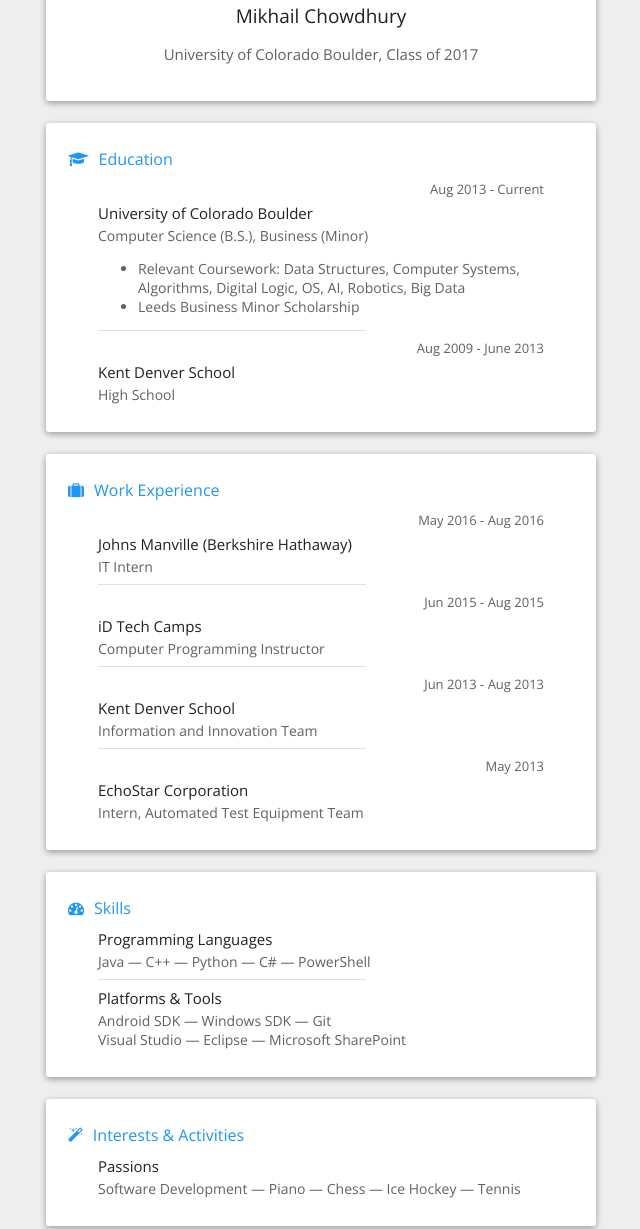
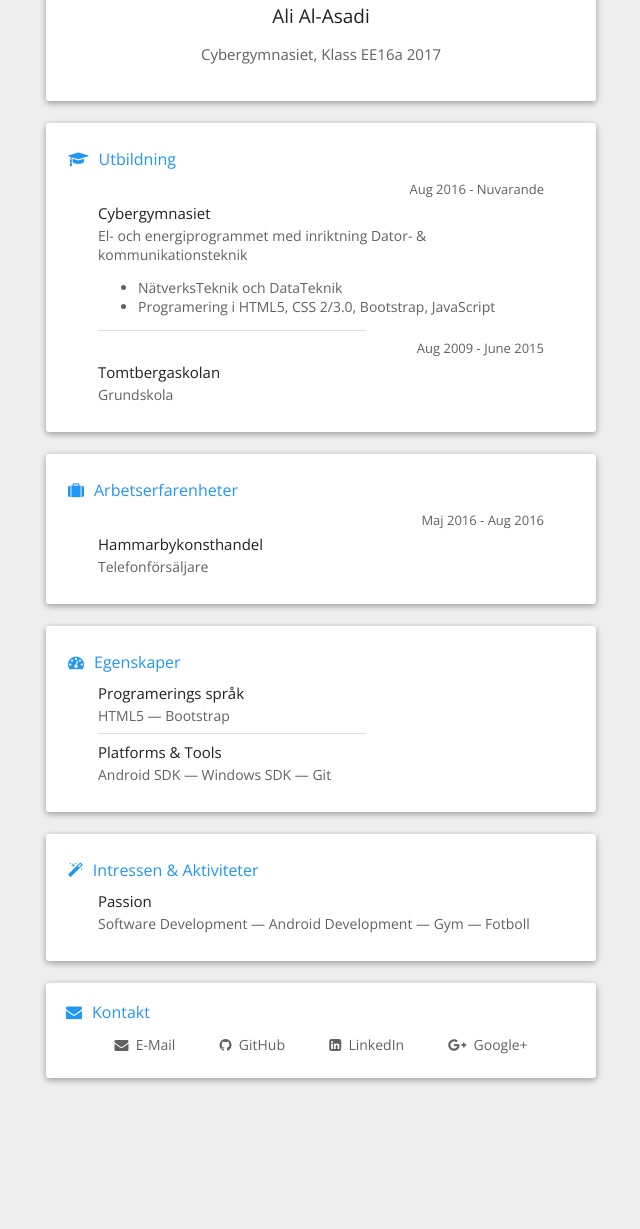
Before and after one commit to alial04/webprogramering1.github.io, a plain HTML site: page index.html in a window 1280 px wide. Shown: the part 247-1476 px from the top of the page, without its empty margins (319-959 px from the left). After the commit the page ends 1365 px from the top, so only its background shows below. Drawn offline with nearby package versions, Linux system fonts and the light colour scheme.

Commit message:
added new favicon.ico & edited index

```diff
--- a/index.html
+++ b/index.html
@@ -1,24 +1,12 @@
-<!--
-	* Personal Cards 1.0 by Luca Cassani adopted by Mikhail Chowdhury *
-
-	http://lucacassani.me/personalcards/
-
-	You can copy, modify, publish, use, sell,
-	or distribute this template for any purpose,
-	commercial or non-commercial, and by any means.
-	It requires no special copyright notes nor attribution.
--->
-
 <!DOCTYPE html>
 <html lang="en">
 
 <head>
-	<title>Mikhail Chowdhury</title>
+    <title>Ali Al-Asadi</title>
     <link href="css/style.css" rel="stylesheet" type="text/css">
     <link href='https://fonts.googleapis.com/css?family=Open+Sans' rel='stylesheet' type='text/css'>
     <link rel="stylesheet" href="css/font-awesome.min.css">
-	<meta name="description" content="Mikhail Chowdhury">
-	<meta name="author" content="Luca Cassani">
+    <meta name="description" content="Ali Al-Asadi">
     <meta name="viewport" content="width=device-width, user-scalable=no, initial-scale=1.0, minimum-scale=1.0, maximum-scale=1.0">
     <meta name="theme-color" content="#2196F3">
 </head>
@@ -27,129 +15,95 @@
     <div id="blue_bg"></div>
     <header>
         <div id="quick_card" class="card">
-			<div><img id="photo" src="img/Denver-2015-11.jpg" /></div>
+            <div><img id="photo" src="img/IMG_20150923_090257.jpg" /></div>
             <!-- replace photo in /img/ 705x705 -->
-			<h1 id="name">Mikhail Chowdhury</h1>
-			<h2 id="description">University of Colorado Boulder, Class of 2017</h2>
+            <h1 id="name">Ali Al-Asadi</h1>
+            <h2 id="description">Cybergymnasiet, Klass EE16a 2017</h2>
         </div>
     </header>
     <main>
 
         <div id="about_card" class="card">
             <section class="tab">
-				<div class="title"><i class="fa fa-graduation-cap"></i>Education</div>
+                <div class="title"><i class="fa fa-graduation-cap"></i>Utbildning</div>
                 <div class="content">
                     <section class="element">
-						<div class="date">Aug 2013 - Current</div>
-						<div class="name">University of Colorado Boulder</div>
-						<div class="info">Computer Science (B.S.), Business (Minor)
+                        <div class="date">Aug 2016 - Nuvarande</div>
+                        <div class="name">Cybergymnasiet</div>
+                        <div class="info">El- och energiprogrammet med inriktning Dator- & kommunikationsteknik
                             <ul>
-								<li>Relevant Coursework: Data Structures, Computer Systems, Algorithms, Digital Logic, OS, AI, Robotics, Big Data</li>
-								<li>Leeds Business Minor Scholarship</li>
-								<!--<li>Computer Science GPA: 3.5</li>-->
+                                <li>NätverksTeknik och DataTeknik</li>
+                                <li>Programering i HTML5, CSS 2/3.0, Bootstrap, JavaScript</li>
                             </ul>
                         </div>
                     </section>
                     <hr align="left" />
                     <section class="element">
-						<div class="date">Aug 2009 - June 2013</div>
-						<div class="name">Kent Denver School</div>
-						<div class="info">High School</div>
+                        <div class="date">Aug 2009 - June 2015</div>
+                        <div class="name">Tomtbergaskolan</div>
+                        <div class="info">Grundskola</div>
                     </section>
-					<!-- You can add more education details! -->
                 </div>
             </section>
         </div>
         <div id="about_card" class="card">
             <section class="tab">
-				<div class="title"><i class="fa fa-suitcase"></i>Work Experience</div>
+                <div class="title"><i class="fa fa-suitcase"></i>Arbetserfarenheter</div>
                 <div class="content">
                     <section class="element">
-						<div class="date">May 2016 - Aug 2016</div>
-						<div class="name">Johns Manville (Berkshire Hathaway)</div>
-						<div class="info">IT Intern</div>
+                        <div class="date">Maj 2016 - Aug 2016</div>
+                        <div class="name">Hammarbykonsthandel</div>
+                        <div class="info">Telefonförsäljare</div>
                     </section>
-					<hr align="left" />
-					<section class="element">
-						<div class="date">Jun 2015 - Aug 2015</div>
-						<div class="name">iD Tech Camps</div>
-						<div class="info">Computer Programming Instructor</div>
-					</section>
-					<hr align="left" />
-					<section class="element">
-						<div class="date">Jun 2013 - Aug 2013</div>
-						<div class="name">Kent Denver School</div>
-						<div class="info">Information and Innovation Team</div>
-					</section>
-					<hr align="left" />
-					<section class="element">
-						<div class="date">May 2013</div>
-						<div class="name">EchoStar Corporation</div>
-						<div class="info">Intern, Automated Test Equipment Team</div>
-					</section>
-					<!-- You can add more experiences! -->
                 </div>
             </section>
         </div>
         <div id="about_card" class="card">
             <section class="tab">
-				<div class="title"><i class="fa fa-tachometer"></i>Skills</div>
+                <div class="title"><i class="fa fa-tachometer"></i>Egenskaper</div>
                 <div class="content">
                     <section class="element">
-						<div class="name">Programming Languages</div>
-						<div class="info">Java — C++ — Python — C# — PowerShell</div>
+                        <div class="name">Programerings språk</div>
+                        <div class="info">HTML5 — Bootstrap</div>
                     </section>
                     <hr align="left" />
                     <section class="element">
                         <div class="name">Platforms & Tools</div>
-						<div class="info">Android SDK — Windows SDK — Git<br>Visual Studio — Eclipse — Microsoft SharePoint</div>
+                        <div class="info">Android SDK — Windows SDK — Git<br></div>
                     </section>
-					<!--<hr align="left" />
-					<section class="element">
-						<div class="name">Your second work</div>
-						<div class="info">Description and <a href="http://yourlinkhere" target="_blank">link</a></div>
-					</section>-->
-					<!-- You can add more work details ! -->
                 </div>
             </section>
         </div>
 
         <div id="about_card" class="card">
             <section class="tab">
-				<div class="title"><i class="fa fa-magic"></i>Interests & Activities</div>
+                <div class="title"><i class="fa fa-magic"></i>Intressen & Aktiviteter</div>
                 <div class="content">
                     <section class="element">
-						<div class="name">Passions</div>
-						<div class="info">Software Development — Piano — Chess — Ice Hockey — Tennis</div>
-					</section>
-					<!-- You can add more interests and activity details! -->
-				</div>
+                        <div class="name">Passion</div>
+                        <div class="info">Software Development — Android Development — Gym — Fotboll</div>
+                    </section </div>
             </section>
             </div>
 
             <div id="contact_card" class="card">
                 <section class="tab">
-				<div class="title"><i class="fa fa-envelope"></i>Contact</div>
+                    <div class="title"><i class="fa fa-envelope"></i>Kontakt</div>
                     <div class="content">
-					<div class="contacts"><a href="" data-email="mchowdhury outlook com" class="email obfuscated"><i class="fa fa-envelope"></i>&nbsp; E-Mail</a></div>
-					<div class="contacts"><a href="https://github.com/mchowdhury" target="_blank"><i class="fa fa-github"></i>&nbsp; GitHub</a></div>
-					<div class="contacts"><a href="https://www.linkedin.com/in/mikhailchowdhury" target="_blank"><i class="fa fa-linkedin-square"></i>&nbsp; LinkedIn</a></div>
-					<div class="contacts"><a href="https://plus.google.com/+MikhailChowdhury0" target="_blank"><i class="fa fa-google-plus"></i>&nbsp; Google+</a></div>
-					<!--<div class="contacts"><a href="http://yourlinkhere" target="_blank"><i class="fa fa-globe"></i>&nbsp; Website</a></div>-->
-					<!-- You can add more contacts! -->
+                        <div class="contacts"><a href="" data-email="alasadi56 gmail com" class="email obfuscated"><i class="fa fa-envelope"></i>&nbsp; E-Mail</a></div>
+                        <div class="contacts"><a href="https://github.com/alial04" target="_blank"><i class="fa fa-github"></i>&nbsp; GitHub</a></div>
+                        <div class="contacts"><a href="https://www.linkedin.com/in/ali-a-077b6311b/" target="_blank"><i class="fa fa-linkedin-square"></i>&nbsp; LinkedIn</a></div>
+                        <div class="contacts"><a href="https://plus.google.com/u/0/106448311005630931790" target="_blank"><i class="fa fa-google-plus"></i>&nbsp; Google+</a></div>
                     </div>
                 </section>
             </div>
-		<a href="" data-email="mchowdhury outlook com" class="email obfuscated2">
+            <a href="" data-email="alasadi56 gmail com" class="email obfuscated2">
                 <div id="fab">&nbsp;<i class="fa fa-envelope"></i>&nbsp;</div>
             </a>
     </main>
-	<footer>
-		<!--<small>Personal Cards, <a href="http://yourlinkhere" target="_blank">Your Name Here</a></small>-->
-	</footer>
+    <footer </footer>
 
         <script>
-      // Show my email address
             (function() {
                 var emailNode = document.querySelector('.email.obfuscated');
                 if (emailNode.dataset) {
```
Also changed, not shown: favicon.ico. Lines whose indentation alone changed are shown as unchanged.
